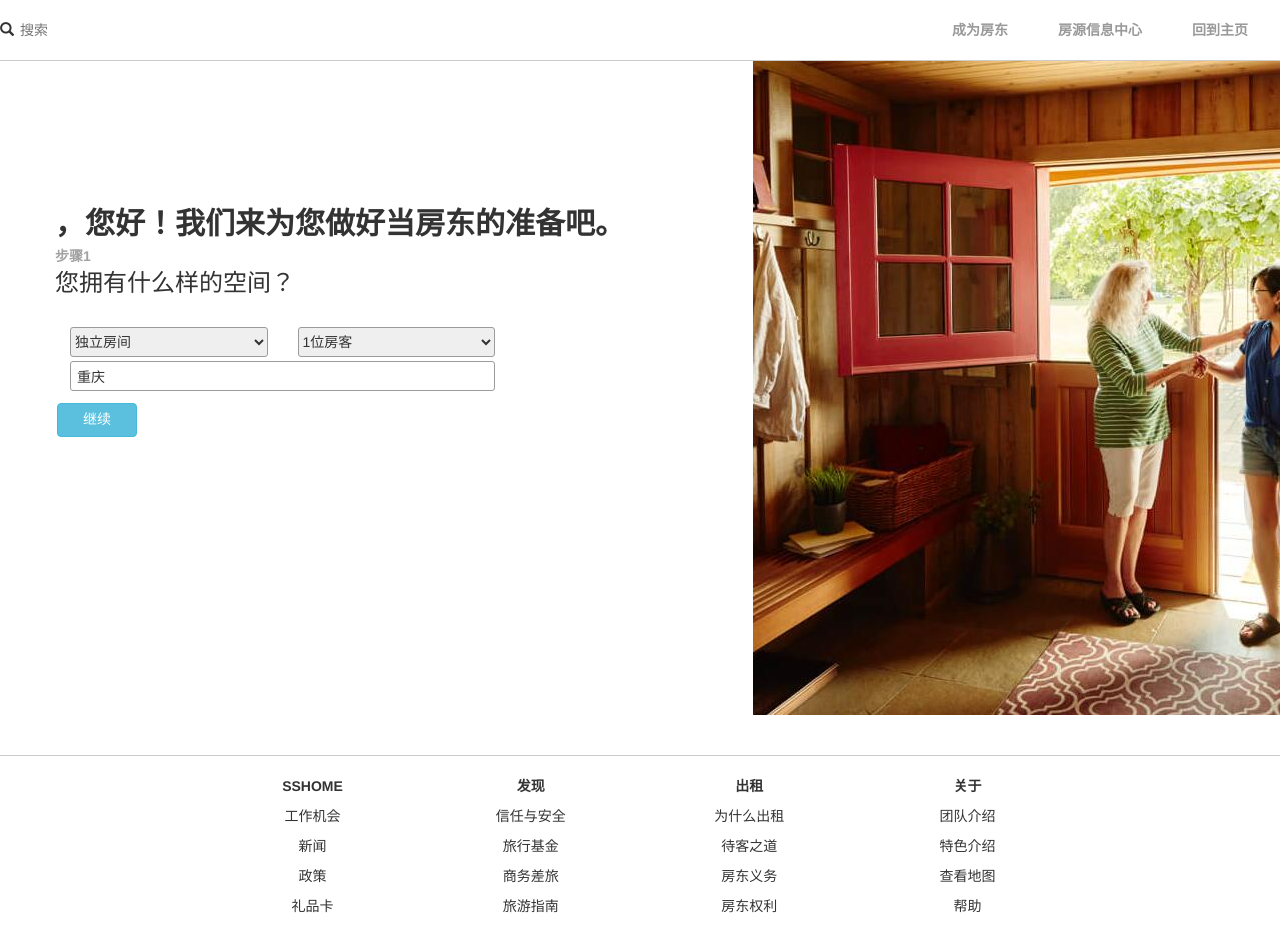
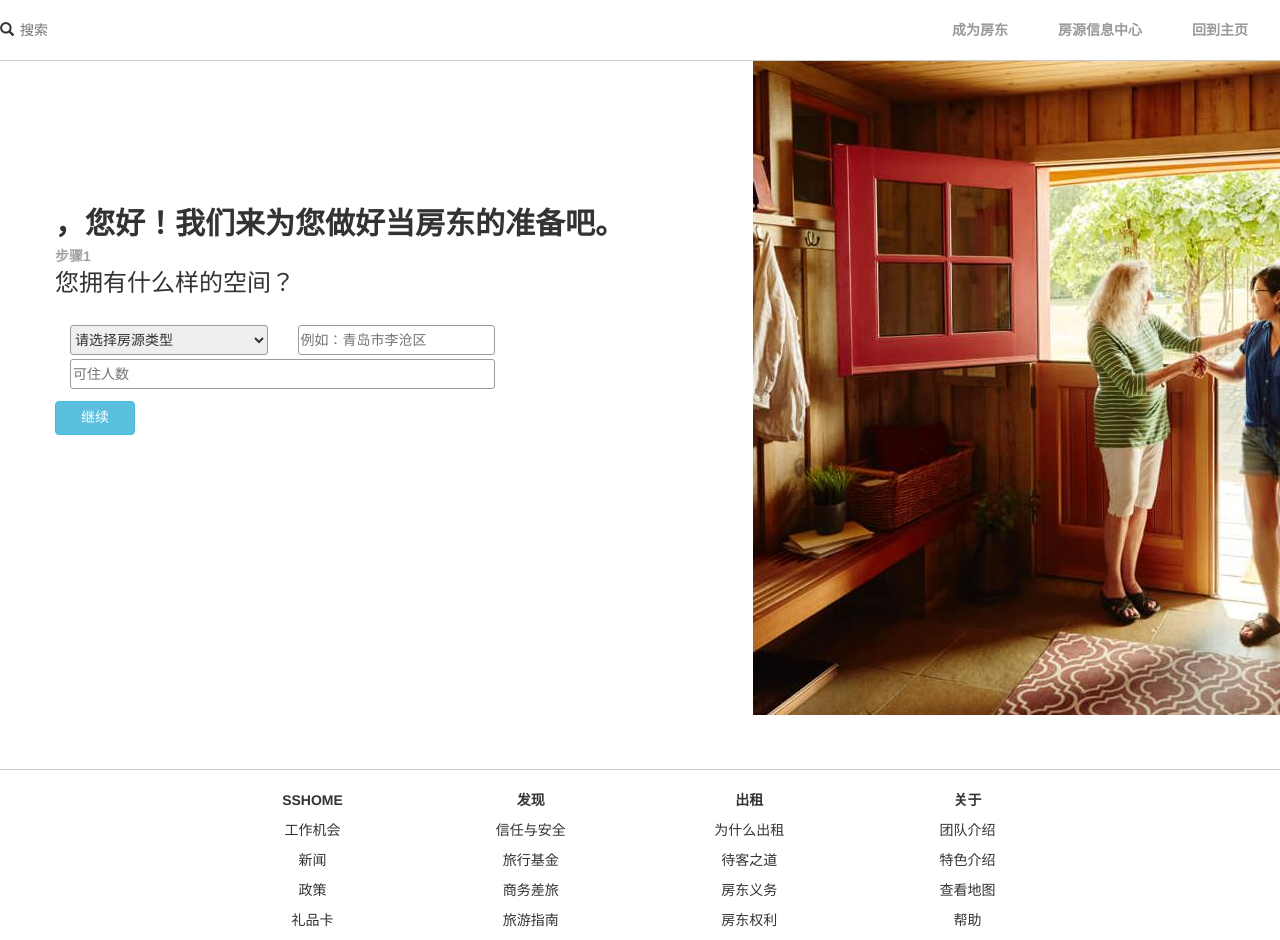
Before and after one commit to ZOWZY/SSHMOME, a Java web app: template SSHOME/WebRoot/WEB-INF/jsp/houseresource/houseStep1.jsp in a window 1280 px wide; the page is wider, and only the part inside the window is pictured. Run offline with Tomcat 11, a stand-in JSP engine, Linux system fonts and the light colour scheme; the template is opened without the code that fills it, so the values that code supplies are empty; some libraries are stand-ins or nearby versions.

Commit message:
修改房源页面

```diff
--- a/SSHOME/WebRoot/WEB-INF/jsp/houseresource/basichomecenter.jsp
+++ b/SSHOME/WebRoot/WEB-INF/jsp/houseresource/basichomecenter.jsp
@@ -67,7 +67,6 @@
             </div>
         </div>
     	<div class="col-md-10">
-
         	<c:forEach var="room"  items="${roomList }" >
 	        	<div class="row">
 	            	<div class="col-md-3 checkborder">
--- a/SSHOME/WebRoot/WEB-INF/jsp/houseresource/houseStep1.jsp
+++ b/SSHOME/WebRoot/WEB-INF/jsp/houseresource/houseStep1.jsp
@@ -56,6 +56,7 @@
              </ul>
          </div>
 </div>
+<form action="${pageContext.request.contextPath}/House2Action.action" method="post">
 <div class="container">
     <div class="row">
         <div class="col-md-7 allposition">
@@ -66,46 +67,42 @@
             </div>
             <div class="row">
             	<div class="col-md-4 nonmargin">
-					<select name="room_type" class="boxstyle">
+					<select id="roomtype" class="boxstyle" >
+                    	<option value="-1">请选择房源类型</option>
+                    	<c:forEach items="${roomtype}" var="roomtype">
+                   			<option  value="${roomtype.rtid}" >${roomtype.rtid}</option>
+                        </c:forEach>
+                    </select>
+					<%-- <select name="room_type" class="boxstyle">
 						<option value="entirehome">整套房源</option>
 						<option selected="" value="privateroom">独立房间</option>
 						<option value="sharedroom">合住房间</option>
-                    </select>
+                    </select> --%>
 				</div>
-				<div class="col-md-4 nonmargin">
-					<select name="person_capacity" class="boxstyle">
-                    	<option selected="" value="1">1位房客</option>
-						<option value="2">2位房客</option>
-						<option value="3">3位房客</option>
-						<option value="4">4位房客</option>
-						<option value="5">5位房客</option>
-						<option value="6">6位房客</option>
-					</select>
+				<div class=" col-md-4 nonmargin" >
+					<input class="boxstyle" type="text" placeholder="例如：青岛市李沧区">
 				</div>
 				<div class=" col-md-4"></div>
 			</div>
             <div class="row">
-				<div class=" col-md-8 nonmargin" >
-					<input class="boxstyle" type="text" placeholder="例如：青岛市李沧区" name="fulladdress" value=" 重庆">
-				</div>
+            	<div class="col-md-8 nonmargin">
+                	<input type="number" class="boxstyle" placeholder="可住人数">
+                </div>
                 <div class=" col-md-4 nonmargin"></div>
 			</div>
             <div class="row">
             	<div class="nonmargin">
-            		<a href="/SSHOME/House2Action.action"><input type="button" class="btn btn-info goonbutton" value="继续"></a>
+            		<a href=""><input type="submit" class="btn btn-info goonbutton" value="继续"></a>
                 </div>
             </div>
         </div>
-
-
          <div class="col-md-5">
         	<div><img src="picture/housestep1.jpg" /></div>
        	 	<div class="blank"></div>
     	</div>
     </div>
-
-
 </div>
+</form>
 
 
 
--- a/SSHOME/WebRoot/WEB-INF/jsp/houseresource/houseStep2.jsp
+++ b/SSHOME/WebRoot/WEB-INF/jsp/houseresource/houseStep2.jsp
@@ -83,6 +83,9 @@
             </div>
             <div class="borderstyle">
             	<div class="selectnumber">
+                	单日房价：<input type="text" value="">
+                </div>
+            	<div class="selectnumber">
                 	卧室数：<input type="number">
                 </div>
                 <div class="selectnumber">
@@ -90,9 +93,6 @@
                 </div>
                 <div class="selectnumber">
                 	卫生间数：<input type="number">
-                </div>
-                <div class="selectnumber">
-                	最大可容纳房客数：<input type="number">
                 </div>
                 <div class="selectnumber">
                 	有无厨房：有<input type="checkbox">无<input type="checkbox">
--- a/SSHOME/WebRoot/css/houseStep1.css
+++ b/SSHOME/WebRoot/css/houseStep1.css
@@ -17,7 +17,7 @@
 .allposition{
 	margin-top:10%}
 .nonmargin{
-	padding:2px}
+	padding-bottom:4px}
 .boxstyle{
 	border:solid rgba(155,155,155,1.00);
 	border-width:1px;
```
